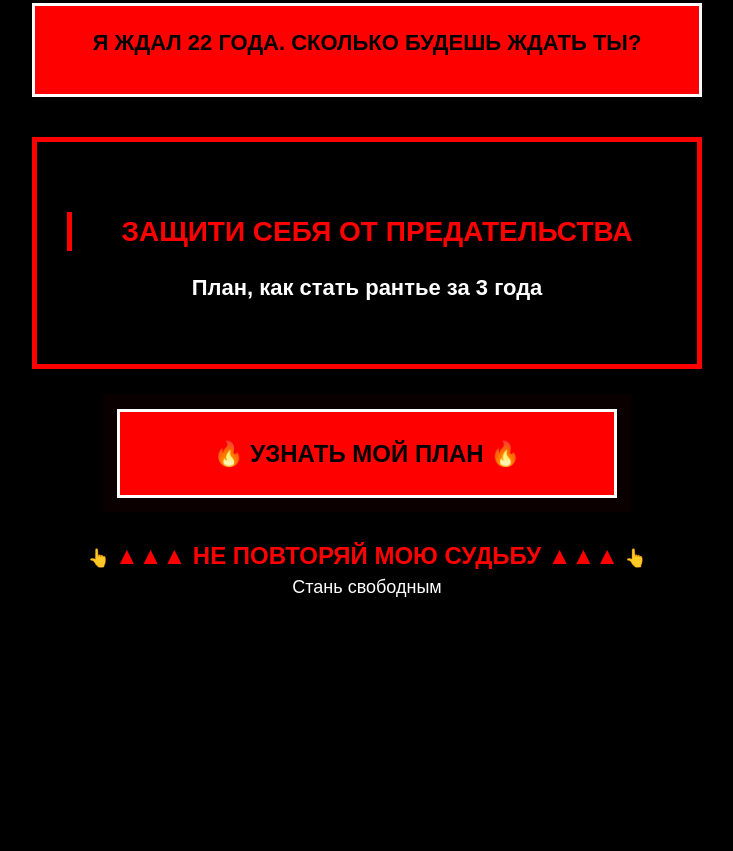
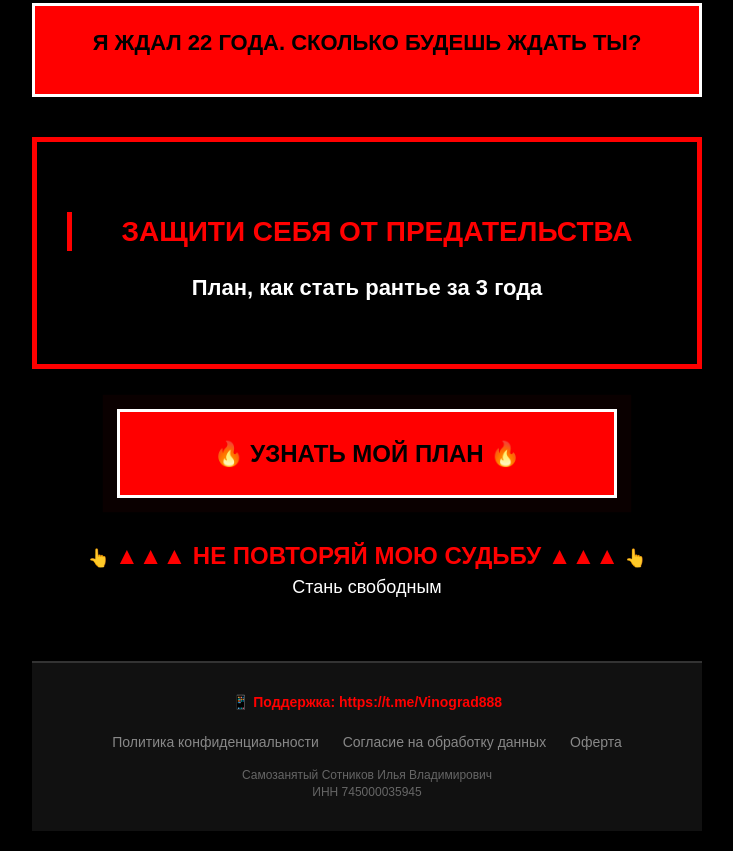
Before and after one commit to tmpark888/my3, a plain HTML site: page index.html in a window 1280 px wide. Shown: the part 5110-5961 px from the top of the page, without its empty margins (273-1006 px from the left). Before the commit the page ends 5746 px from the top, so only its background shows below. Drawn offline with Linux system fonts and the light colour scheme; a web font is replaced by a local one.

Commit message:
Update index.html

```diff
--- a/index.html
+++ b/index.html
@@ -418,6 +418,24 @@
         <p class="center">👆 <span class="arrows">▲▲▲ НЕ ПОВТОРЯЙ МОЮ СУДЬБУ ▲▲▲</span> 👆<br>
         Стань свободным</p>
 
+        <!-- Футер -->
+        <div style="background: #111111; padding: 30px 20px; margin-top: 60px; border-top: 2px solid #333; font-size: 14px; color: #888;">
+            <div style="text-align: center; margin-bottom: 20px;">
+                <a href="https://t.me/Vinograd888" style="color: #ff0000; text-decoration: none; font-weight: 700;">📱 Поддержка: https://t.me/Vinograd888</a>
+            </div>
+
+            <div style="text-align: center; margin-bottom: 15px;">
+                <a href="https://ivesto.ru/conf" style="color: #888; text-decoration: none; margin: 0 10px;">Политика конфиденциальности</a>
+                <a href="https://ivesto.ru/dannie" style="color: #888; text-decoration: none; margin: 0 10px;">Согласие на обработку данных</a>
+                <a href="https://ivesto.ru/oferta" style="color: #888; text-decoration: none; margin: 0 10px;">Оферта</a>
+            </div>
+
+            <div style="text-align: center; color: #666; font-size: 12px;">
+                Самозанятый Сотников Илья Владимирович<br>
+                ИНН 745000035945
+            </div>
+        </div>
+
     </div>
 
     <script>
```
